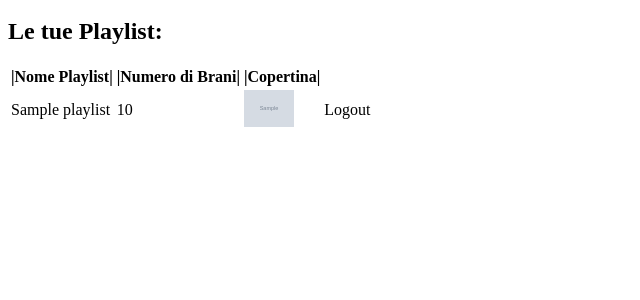
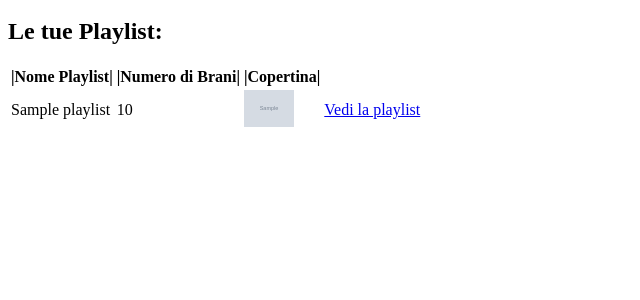
Before and after one commit to astorelloo/refactoring, a Flask app: template templates/home.html in a window 1280 px wide. Shown: the part 236-536 px from the top of the page, without its empty margins (0-640 px from the left). Run offline with Flask 3, Linux system fonts and the light colour scheme; the template is opened without the code that fills it: most values are stand-ins (such as "Sample title", 1, 10 or a date in 2020); grey boxes marked "Sample" are stand-in pictures.

Commit message:
progetto finito :D

```diff
--- a/blueprints/home.py
+++ b/blueprints/home.py
@@ -25,4 +25,4 @@ def playlist_details(playlist_id):
     sp = spotipy.Spotify(auth=token_info['access_token'])
     brani = sp.playlist_items(playlist_id)
     brani_specifici = brani['items']
-    return render_template('brani.html',brani = brani_specifici)
+    return render_template('playlist.html',brani = brani_specifici)
--- a/services/spotify_oauth.py
+++ b/services/spotify_oauth.py
@@ -4,7 +4,7 @@ from spotipy.oauth2 import SpotifyOAuth
 #le tue credenziali le trovi nella dashboard di prima
 SPOTIFY_CLIENT_ID = "a0a2db3b4cb5471f9d5b2ba16544f32d"
 SPOTIFY_CLIENT_SECRET = "c6f8c960594d41638d56aadd2668ce4c"
-SPOTIFY_REDIRECT_URI = "https://5000-astorelloo-refactoring-01hod411ni7.ws-eu117.gitpod.io/callback" #DA AGGIUNGERE
+SPOTIFY_REDIRECT_URI = "https://5000-astorelloo-refactoring-n05725zgu3h.ws-eu117.gitpod.io/callback" #DA AGGIUNGERE
 
 sp_oauth = SpotifyOAuth(
     client_id=SPOTIFY_CLIENT_ID,
--- a/templates/home.html
+++ b/templates/home.html
@@ -10,7 +10,7 @@
         {% if user_info['images'] %}
         <img src="{{ user_info['images'][0]['url'] }}" width="200" alt="Immagine profilo">
         {% endif %}
-        <a href="{{ url_for('logout') }}">Logout</a>
+        <a href="{{ url_for('auth.logout') }}">Logout</a>
         <h2>Le tue Playlist:</h2>
         {% if playlists %}
             <table>
@@ -33,7 +33,9 @@
                             Nessuna immagine
                         {% endif %}
                         </td>
-                        <td  href="{{ url_for('brani') }}" id >Logout</td>
+                        <td>
+                            <a href="{{ url_for('home.playlist_details', playlist_id=playlist['id']) }}">Vedi la playlist</a>
+                        </td>
                         </tr>
                     {% endfor %}
                 </tbody>
```
Also changed, not shown: 1 other file.
